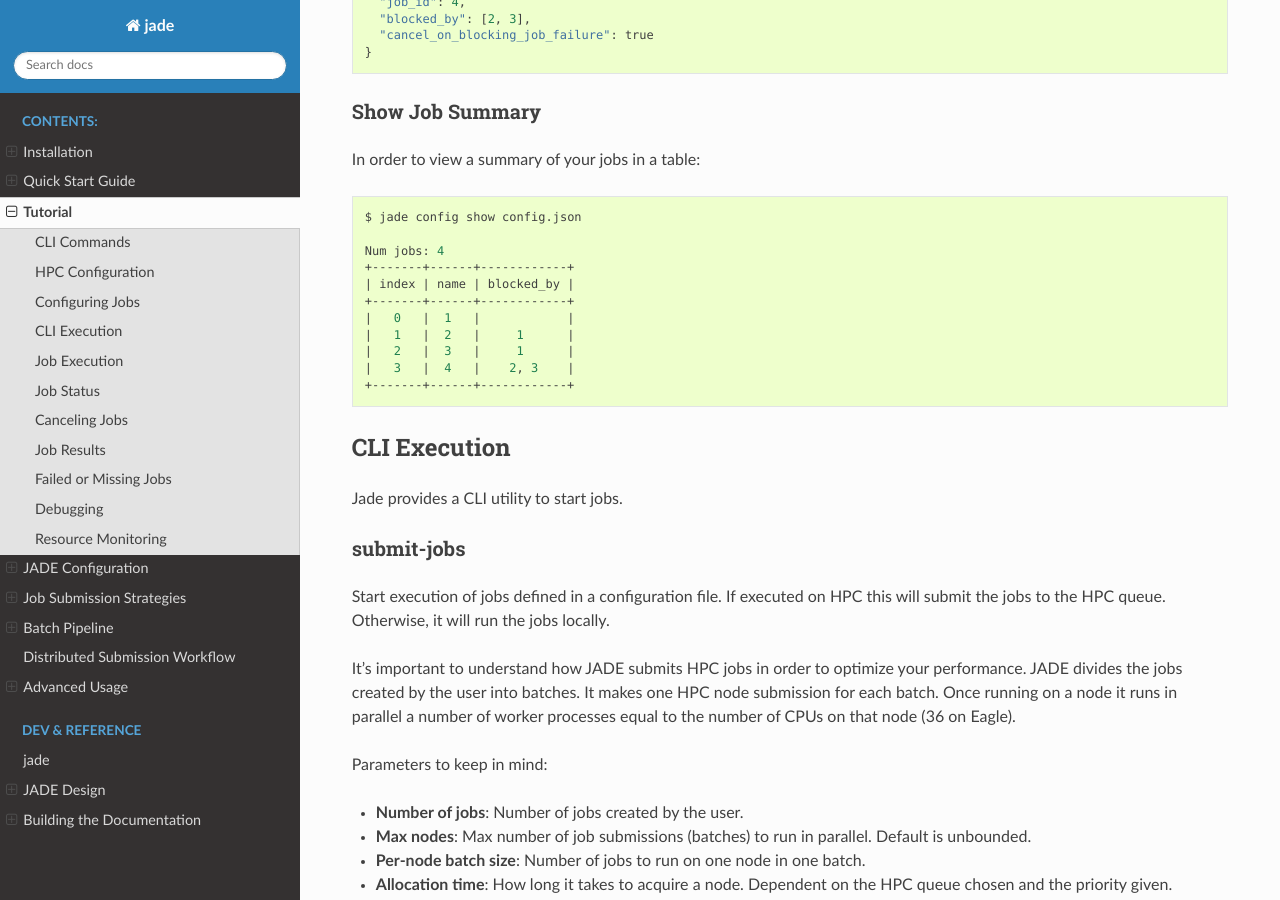
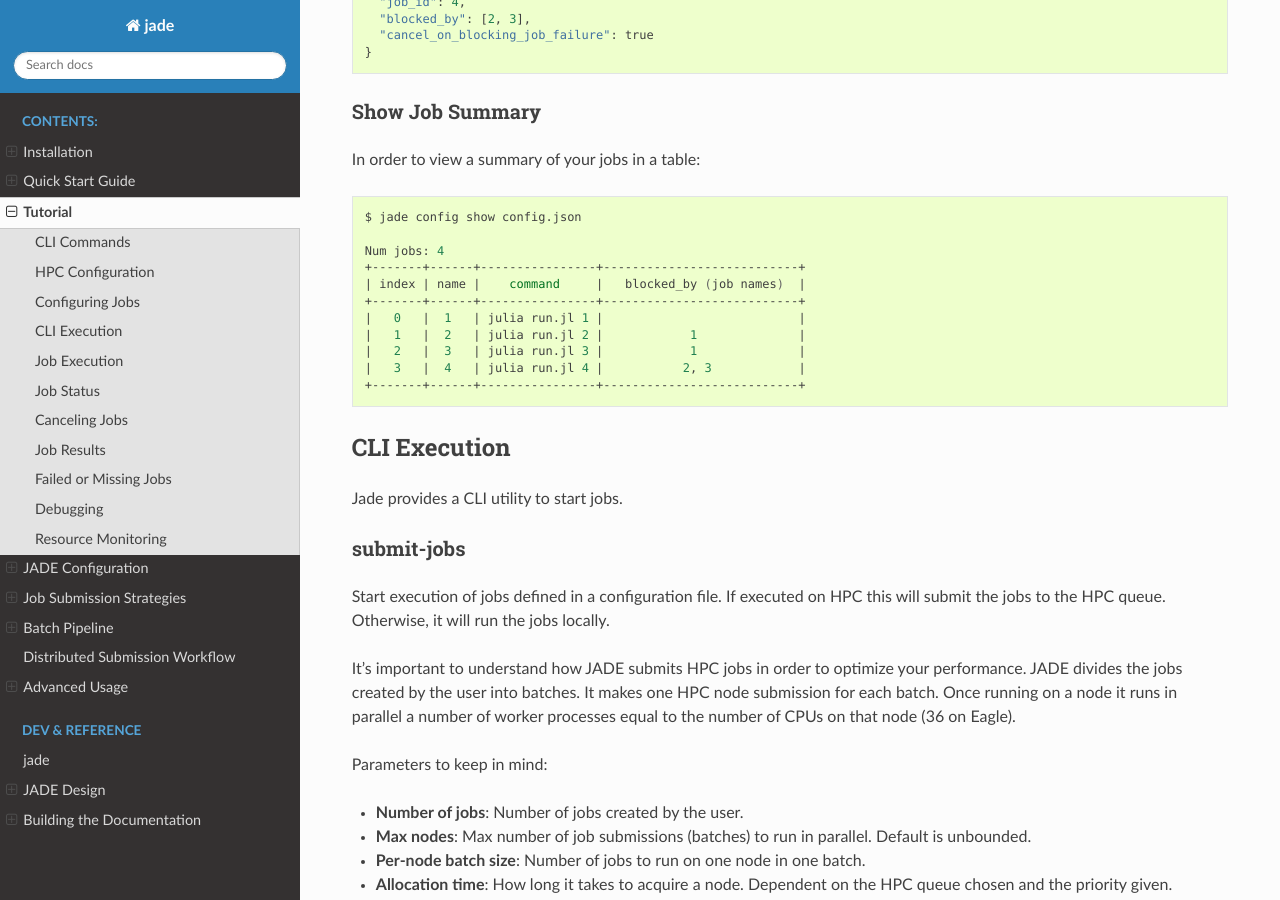
Before and after one commit to NREL/jade, a Sphinx documentation site: the page built from docs/source/tutorial.rst, in a window 1280 px wide and 900 px high, scrolled down 2955 px. Built offline with Sphinx 7.4.7 and the Read the Docs theme 2.0.0, drawn with Linux system fonts in a browser that asks for light colours; pages that are not in the unit, such as notebooks, are missing from menus; some of the changed text lies outside the part shown.

Commit message:
Add the job command to output of the show CLI command

```diff
--- a/docs/source/tutorial.rst
+++ b/docs/source/tutorial.rst
@@ -164,14 +164,14 @@ In order to view a summary of your jobs in a table:
     $ jade config show config.json
 
     Num jobs: 4
-    +-------+------+------------+
-    | index | name | blocked_by |
-    +-------+------+------------+
-    |   0   |  1   |            |
-    |   1   |  2   |     1      |
-    |   2   |  3   |     1      |
-    |   3   |  4   |    2, 3    |
-    +-------+------+------------+
+    +-------+------+----------------+---------------------------+
+    | index | name |    command     |   blocked_by (job names)  |
+    +-------+------+----------------+---------------------------+
+    |   0   |  1   | julia run.jl 1 |                           |
+    |   1   |  2   | julia run.jl 2 |            1              |
+    |   2   |  3   | julia run.jl 3 |            1              |
+    |   3   |  4   | julia run.jl 4 |           2, 3            |
+    +-------+------+----------------+---------------------------+
 
 CLI Execution
 =============
@@ -562,6 +563,7 @@ plots of the this data in ``<output-dir>/stats``.
 
 .. figure::  images/memory.png
 
+
 Use this CLI command to view textual tables after a run:
 
 .. code-block:: bash
```
Also changed, not shown: other parts of docs/source/tutorial.rst (+10 -3 lines), 1 other file.
